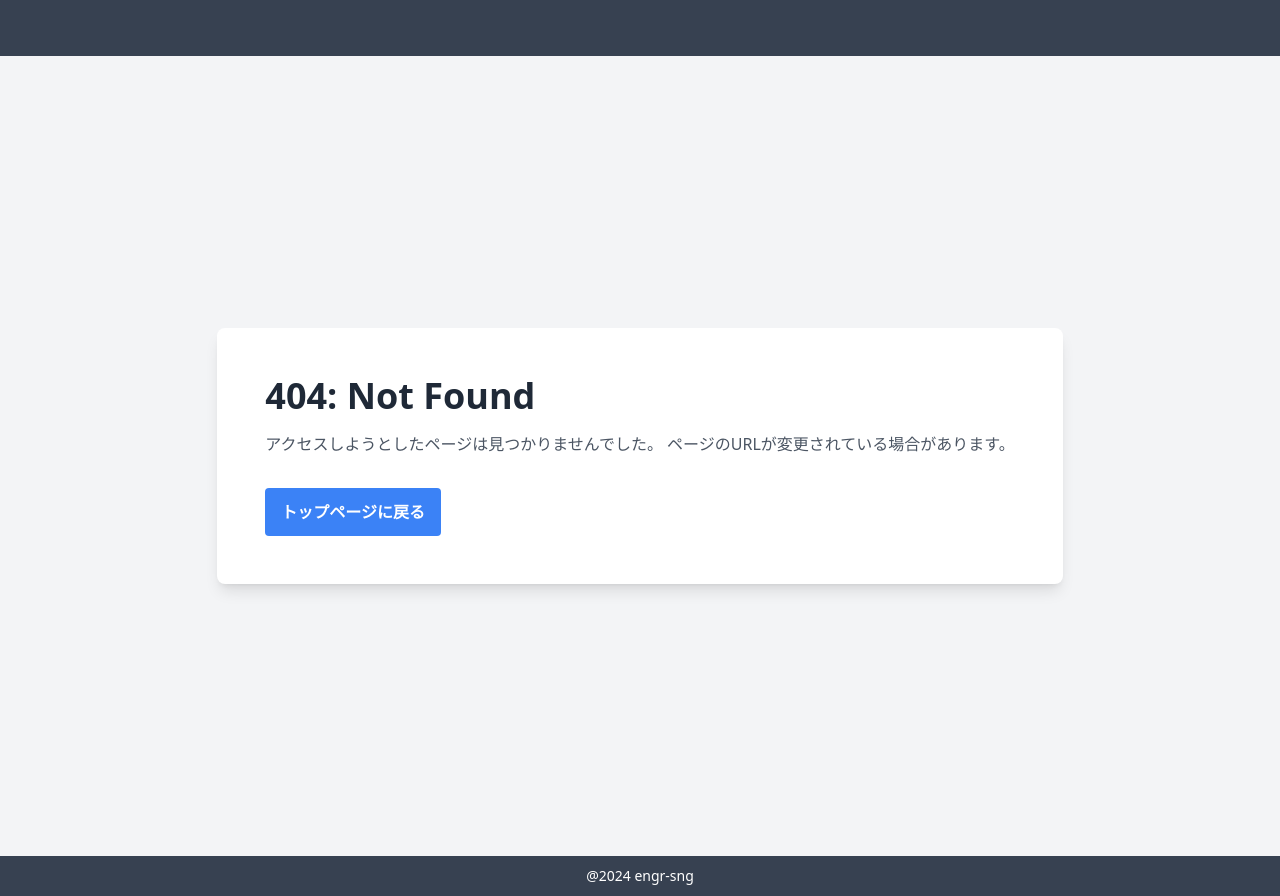
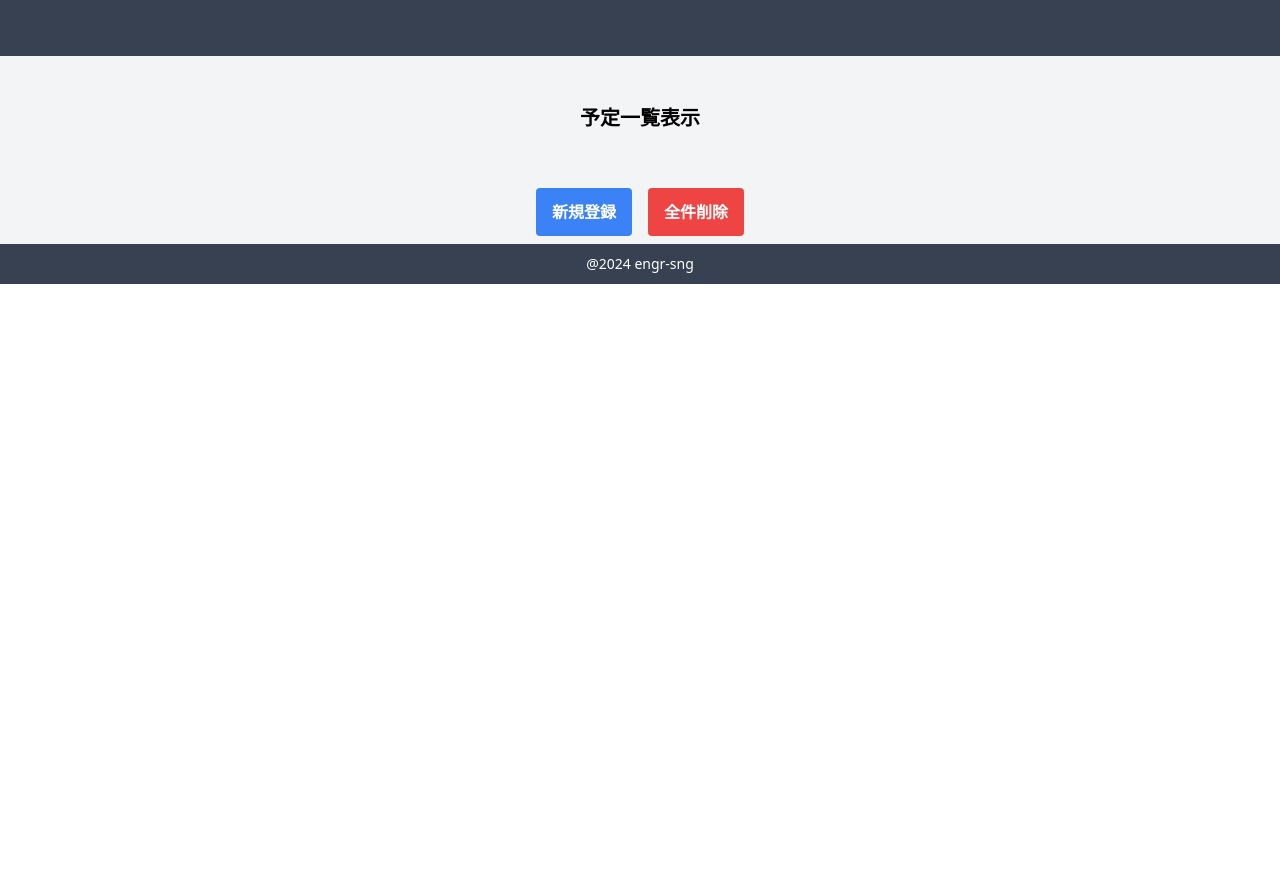
Before and after one commit to m-shimizu-f-50/angular-app-todo, an Angular app: page /todo in a window 1280 px wide. Before the commit this address had no page. After the commit the page ends 800 px from the top, so only its background shows below. Built offline with nearby package versions, Linux system fonts and the light colour scheme.

Commit message:
Todo一覧画面 作成

```diff
--- a/src/app/app.component.html
+++ b/src/app/app.component.html
@@ -1,6 +1,5 @@
 <app-header></app-header>
-<div class="bg-gray-100 flex justify-center items-center h-screen">
+<div class="bg-gray-100">
   <router-outlet></router-outlet>
 </div>
-
 <app-footer></app-footer>
--- a/src/app/app.module.ts
+++ b/src/app/app.module.ts
@@ -7,10 +7,12 @@ import { HeaderComponent } from './components/header/header.component';
 import { FooterComponent } from './components/footer/footer.component';
 import { HomeComponent } from './pages/home/home.component';
 import { NotFoundComponent } from './pages/not-found/not-found.component';
+import { TodoComponent } from './pages/todo/todo.component';
 
 // ルーティング設定
 const routes: Routes = [
   { path: '', component: HomeComponent },
+  { path: 'todo', component: TodoComponent },
   { path: '**', component: NotFoundComponent },
 ];
 
@@ -21,6 +23,7 @@ const routes: Routes = [
     FooterComponent,
     HomeComponent,
     NotFoundComponent,
+    TodoComponent,
   ],
   imports: [BrowserModule, RouterModule.forRoot(routes)],
   providers: [],
--- a/src/app/pages/not-found/not-found.component.html
+++ b/src/app/pages/not-found/not-found.component.html
@@ -1,4 +1,4 @@
-<div>
+<div class="flex justify-center items-center h-screen">
   <div class="bg-white p-6 md:p-12 shadow-lg rounded-lg">
     <h1 class="text-gray-800 text-3xl md:text-4xl font-bold mb-4">
       404: Not Found
@@ -9,7 +9,7 @@
     </p>
     <button
       class="bg-blue-500 hover:opacity-80 text-white font-bold py-3 px-4 rounded"
-      (click)="navigateToHome()"
+      [routerLink]="['/']"
     >
       トップページに戻る
     </button>
--- a/src/app/pages/not-found/not-found.component.ts
+++ b/src/app/pages/not-found/not-found.component.ts
@@ -10,8 +10,4 @@ export class NotFoundComponent implements OnInit {
   constructor(private router: Router) {}
 
   ngOnInit(): void {}
-
-  navigateToHome(): void {
-    this.router.navigate(['/']);
-  }
 }
--- /dev/null
+++ b/src/app/pages/todo/todo.component.html
@@ -0,0 +1,31 @@
+<div>
+  <div class="flex justify-center py-7 items-center">
+    <p class="font-bold my-5 text-xl">予定一覧表示</p>
+  </div>
+  <div
+    class="main-area flex flex-col justify-between items-center mx-auto w-500"
+  >
+    <!-- <app-filter-list (changeFilter)="changeFilter($event)"></app-filter-list> -->
+    <div class="flex justify-center">
+      <ul>
+        <li class="py-2 flex gap-4">
+          <button
+            class="bg-blue-500 hover:opacity-80 text-white font-bold py-3 px-4 rounded"
+            [routerLink]="['/add']"
+          >
+            新規登録
+          </button>
+          <button
+            class="bg-red-500 hover:opacity-80 text-white font-bold py-3 px-4 rounded"
+          >
+            全件削除
+          </button>
+        </li>
+        <!-- <li *ngIf="!todoList.length">登録されている予定はありません。</li>
+        <li *ngFor="let todo of todoList">
+          <app-todo-list [todo]="todo" (proceedStatus)="proceedStatus($event)"></app-todo-list>
+        </li> -->
+      </ul>
+    </div>
+  </div>
+</div>
--- /dev/null
+++ b/src/app/pages/todo/todo.component.ts
@@ -0,0 +1,15 @@
+import { Component, OnInit } from '@angular/core';
+
+@Component({
+  selector: 'app-todo',
+  templateUrl: './todo.component.html',
+  styleUrls: ['./todo.component.css']
+})
+export class TodoComponent implements OnInit {
+
+  constructor() { }
+
+  ngOnInit(): void {
+  }
+
+}
--- a/tailwind.config.js
+++ b/tailwind.config.js
@@ -5,6 +5,7 @@ module.exports = {
     "./src/app/components/header/header.component.html",
     "./src/app/components/footer/footer.component.html",
     "./src/app/pages/not-found/not-found.component.html",
+    "./src/app/pages/todo/todo.component.html",
   ],
   theme: {
     extend: {},
```
Also changed, not shown: src/app/pages/todo/todo.component.css (added), 1 other file (tests, documents, lock files or other folders).
